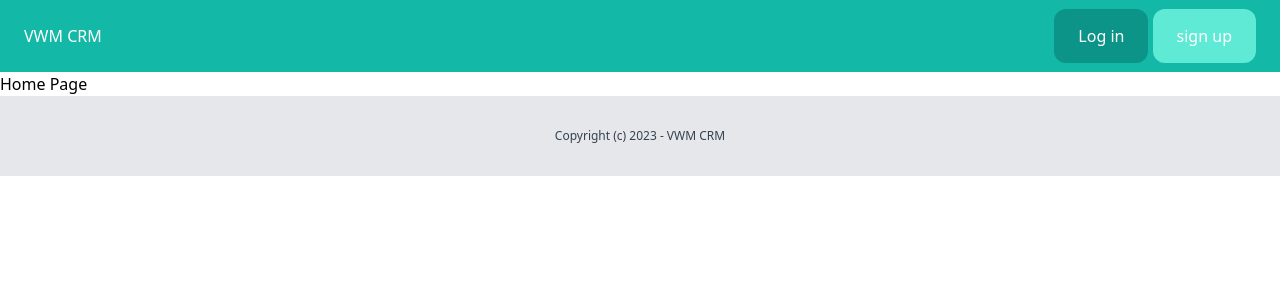
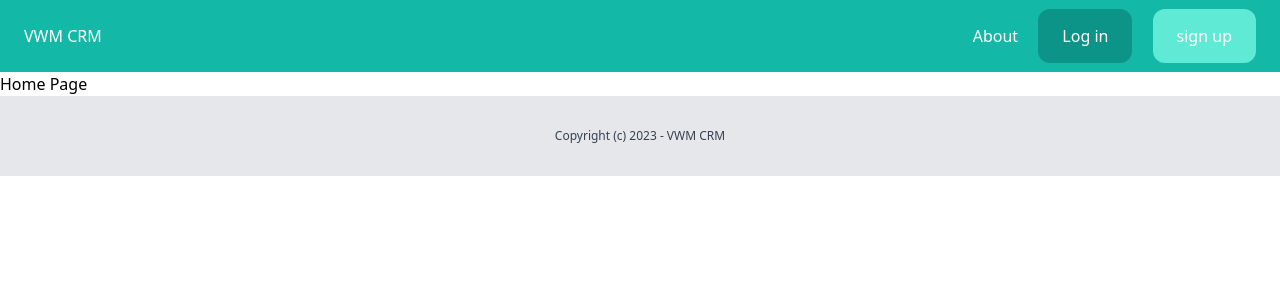
Before and after one commit to victormusembi11/Django-CRM, a Django app: page / in a window 1280 px wide. Shown: the top 300 px of the page. Run offline with Django 4.2, Linux system fonts and the light colour scheme; some libraries are stand-ins or nearby versions.

Commit message:
feat: about page

```diff
--- a/core/urls.py
+++ b/core/urls.py
@@ -1,7 +1,10 @@
 from django.urls import path
 
-from core.views import home
+from core.views import home, about
+
+app_name = "core"
 
 urlpatterns = [
     path("", home, name="home"),
+    path("about/", about, name="about"),
 ]
--- a/core/views.py
+++ b/core/views.py
@@ -5,3 +5,8 @@ from django.shortcuts import render
 def home(request):
     """Home view."""
     return render(request, "core/index.html")
+
+
+def about(request):
+    """About view."""
+    return render(request, "core/about.html")
--- a/templates/core/base.html
+++ b/templates/core/base.html
@@ -9,7 +9,8 @@
   <body>
     <nav class="py-6 px-6 flex justify-between bg-teal-500">
       <a href="/" class="text-white">VWM CRM</a>
-      <div>
+      <div class="space-x-4">
+        <a href="{% url 'core:about' %}" class="text-white">About</a>
         <a href="/" class="py-4 px-6 bg-teal-600 rounded-xl text-white">Log in</a>
         <a href="/" class="py-4 px-6 bg-teal-300 rounded-xl text-white">sign up</a>
       </div>
```
Also changed, not shown: templates/core/about.html (added, +7 -0 lines).
